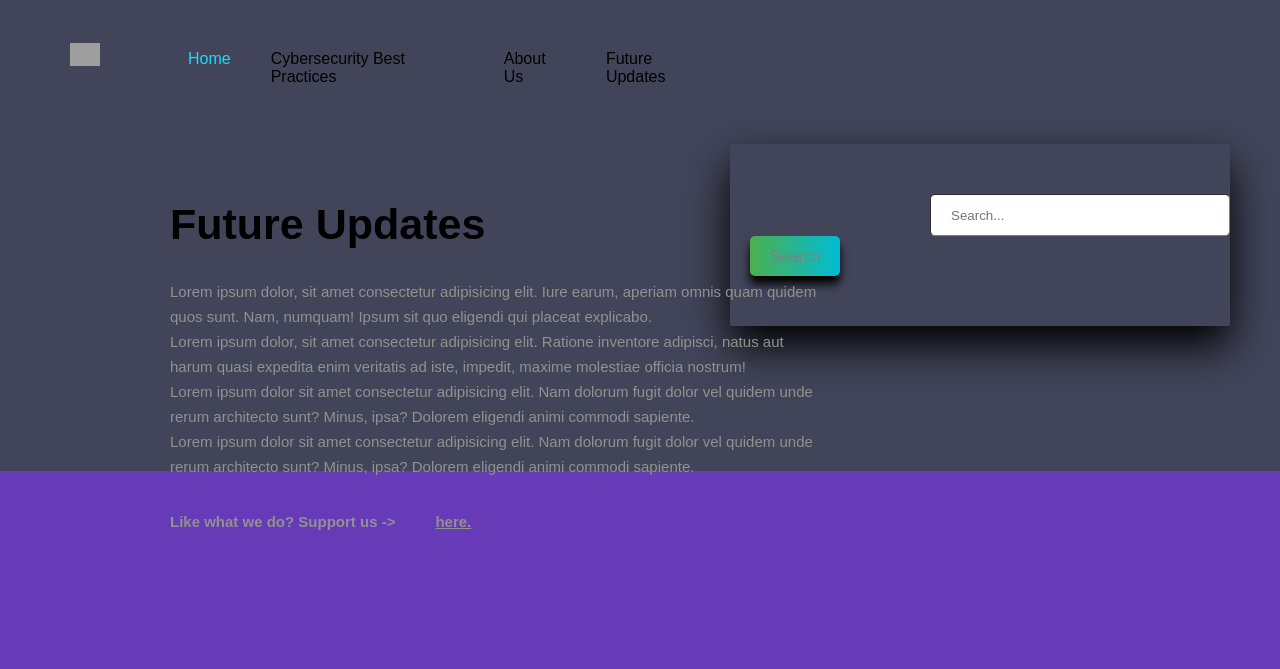
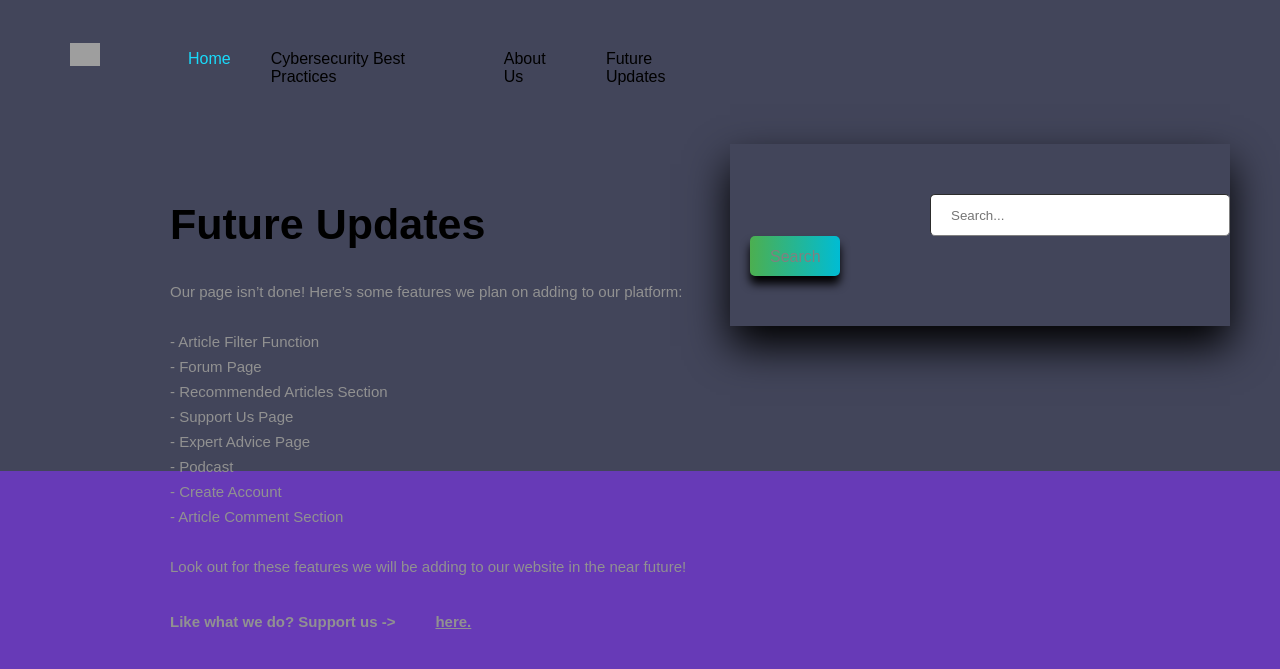
Before and after one commit to crescent0001/JL-Ted-SMEs-blog, a Django app: template Demo Project/JannetLee/templates/futureupdates.html in a window 1280 px wide. Shown: the top 669 px of the page. Run offline with Django 3.2, Linux system fonts and the light colour scheme; the template is opened without the code that fills it, so the values that code supplies are empty; grey boxes are pictures that could not be loaded.

Commit message:
Inputted miscellaneous text

```diff
--- a/Demo Project/JannetLee/templates/futureupdates.html
+++ b/Demo Project/JannetLee/templates/futureupdates.html
@@ -83,19 +83,17 @@
     <div class="banner">
       <div class="app-text">
         <h2>Future Updates</h2>
-        <p>
-          Lorem ipsum dolor, sit amet consectetur adipisicing elit. Iure earum,
-          aperiam omnis quam quidem quos sunt. Nam, numquam! Ipsum sit quo
-          eligendi qui placeat explicabo.<br />Lorem ipsum dolor, sit amet
-          consectetur adipisicing elit. Ratione inventore adipisci, natus aut
-          harum quasi expedita enim veritatis ad iste, impedit, maxime molestiae
-          officia nostrum!<br />Lorem ipsum dolor sit amet consectetur
-          adipisicing elit. Nam dolorum fugit dolor vel quidem unde rerum
-          architecto sunt? Minus, ipsa? Dolorem eligendi animi commodi
-          sapiente.<br />Lorem ipsum dolor sit amet consectetur adipisicing
-          elit. Nam dolorum fugit dolor vel quidem unde rerum architecto sunt?
-          Minus, ipsa? Dolorem eligendi animi commodi sapiente.
-        </p>
+        <p>Our page isn’t done! Here’s some features we plan on adding to our platform:</br></br>
+          -	Article Filter Function</br>
+          -	Forum Page</br>
+          -	Recommended Articles Section</br>
+          -	Support Us Page</br>
+          -	Expert Advice Page</br>
+          -	Podcast</br>
+          -	Create Account</br>
+          -	Article Comment Section</br></br>
+          Look out for these features we will be adding to our website in the near future!</br>
+          </p>
         <p><b>Like what we do? Support us -><a href="x">here.</a></b></p>
       </div>
     </div>
--- a/Demo Project/JannetLee/views.py
+++ b/Demo Project/JannetLee/views.py
@@ -36,7 +36,7 @@ def searchresults(request): #https://www.youtube.com/watch?v=AGtae4L5BbI, to be
 
 class HomeView(ListView):
     model = Post
-    template_name = 'bestpractices.html'
+    template_name = 'about.html'
 
 class ArticlePage(DetailView):
     model = Post
```
Also changed, not shown: Demo Project/JannetLee/templates/about.html (+7 -12 lines), Demo Project/JannetLee/templates/index.html (+3 -12 lines).
